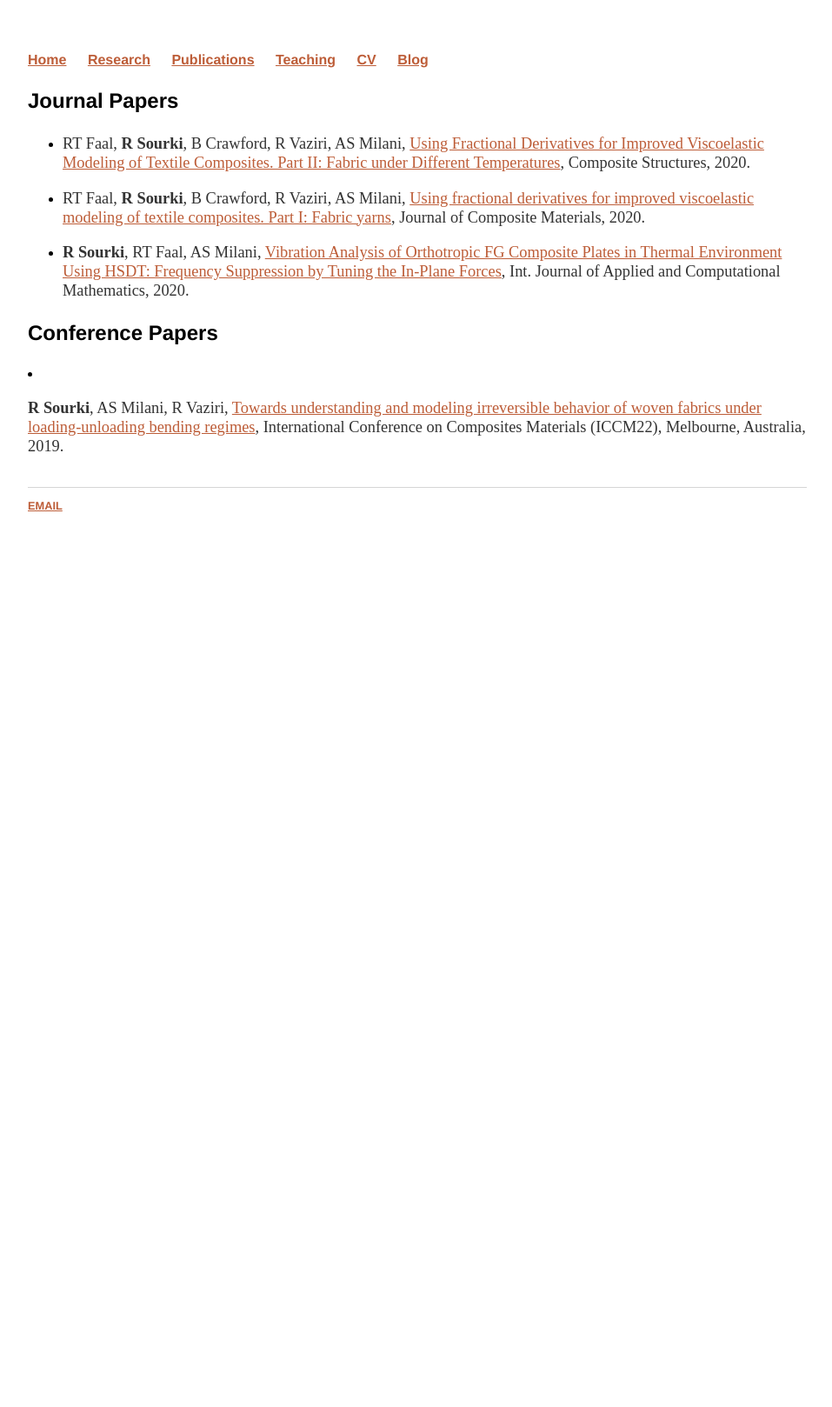
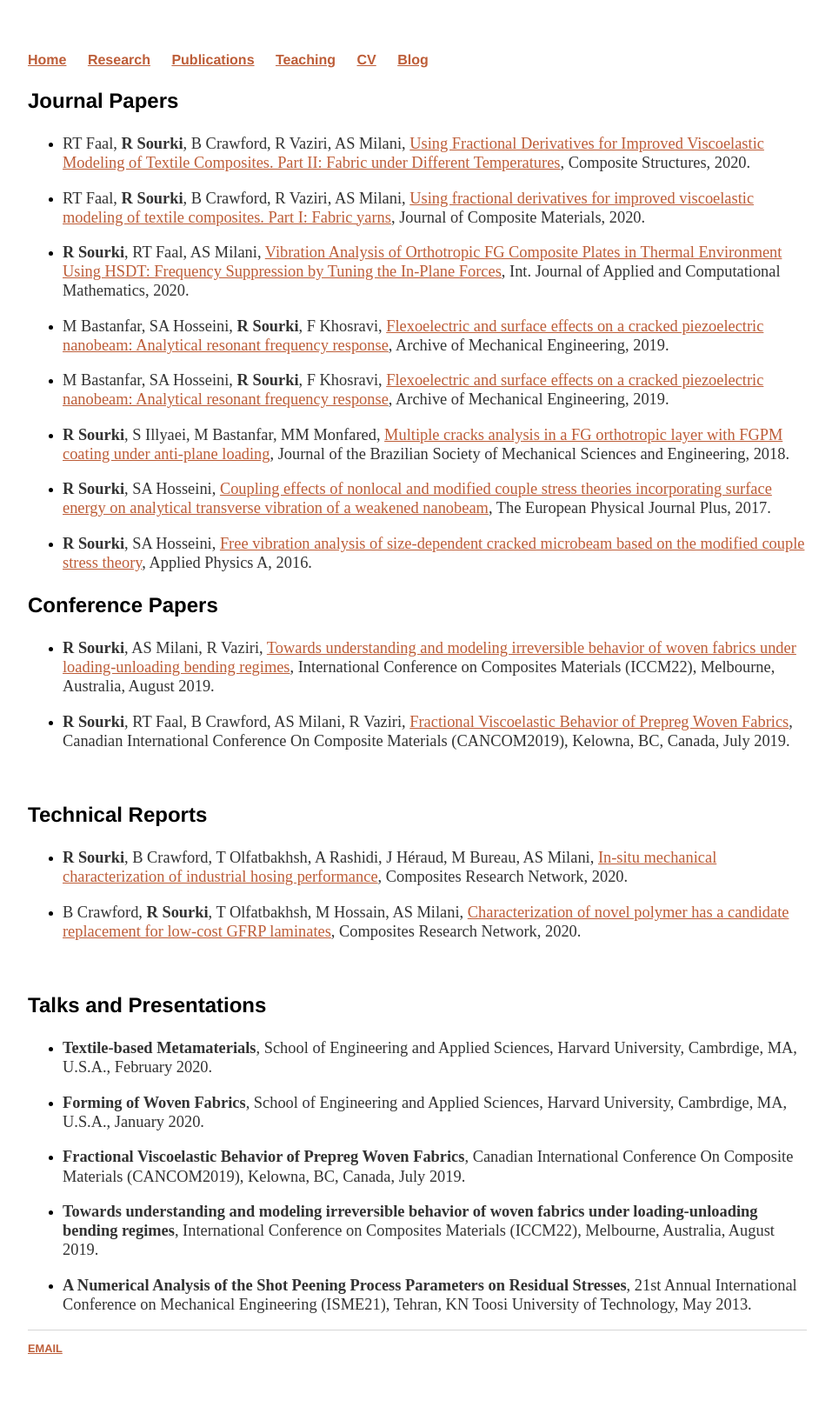
Before and after one commit to rsourki/rsourki.github.io, a Jekyll site: the page built from publications/index.html, in a window 1280 px wide. Shown: the whole page at 87% size, without its empty margins (160-1117 px from the left). Built offline with Jekyll 4.4.1, drawn with Linux system fonts in a browser that asks for light colours; before the commit the page ends 900 px from its top, so only the background shows below that.

Commit message:
Update index.html

```diff
--- a/publications/index.html
+++ b/publications/index.html
@@ -11,13 +11,40 @@ title: Publications - Reza Sourki Webpage
   Journal of Composite Materials, 2020.</p></li>
   <li><p><b>R Sourki</b>, RT Faal, AS Milani, <a href = "https://link.springer.com/article/10.1007/s40819-020-00806-5">Vibration Analysis of Orthotropic FG Composite Plates in Thermal Environment Using HSDT: Frequency Suppression by Tuning the In-Plane Forces</a>,
   Int. Journal of Applied and Computational Mathematics, 2020.</p></li>
+  <li><p>M Bastanfar, SA Hosseini, <b>R Sourki</b>, F Khosravi, <a href = "http://www.czasopisma.pan.pl/dlibra/publication/131355/edition/114743/content/flexoelectric-and-surface-effects-on-a-cracked-piezoelectric-nanobeam-analytical-resonant-frequency-response-bastanfar-marzie-hosseini-seyyed-amirhosein-sourki-reza-khosravi-farshad">Flexoelectric and surface effects on a cracked piezoelectric nanobeam: Analytical resonant frequency response</a>,
+  Archive of Mechanical Engineering, 2019.</p></li>
+  <li><p>M Bastanfar, SA Hosseini, <b>R Sourki</b>, F Khosravi, <a href = "http://www.czasopisma.pan.pl/dlibra/publication/131355/edition/114743/content/flexoelectric-and-surface-effects-on-a-cracked-piezoelectric-nanobeam-analytical-resonant-frequency-response-bastanfar-marzie-hosseini-seyyed-amirhosein-sourki-reza-khosravi-farshad">Flexoelectric and surface effects on a cracked piezoelectric nanobeam: Analytical resonant frequency response</a>,
+  Archive of Mechanical Engineering, 2019.</p></li>
+  <li><p><b>R Sourki</b>, S Illyaei, M Bastanfar, MM Monfared, <a href = "https://link.springer.com/article/10.1007/s40430-018-1234-1">Multiple cracks analysis in a FG orthotropic layer with FGPM coating under anti-plane loading</a>,
+  Journal of the Brazilian Society of Mechanical Sciences and Engineering, 2018.</p></li>
+  <li><p><b>R Sourki</b>, SA Hosseini, <a href = "https://link.springer.com/article/10.1140/epjp/i2017-11458-0">Coupling effects of nonlocal and modified couple stress theories incorporating surface energy on analytical transverse vibration of a weakened nanobeam</a>,
+  The European Physical Journal Plus, 2017.</p></li>
+  <li><p><b>R Sourki</b>, SA Hosseini, <a href = "https://link.springer.com/content/pdf/10.1007/s00339-016-9961-6.pdf">Free vibration analysis of size-dependent cracked microbeam based on the modified couple stress theory</a>,
+  Applied Physics A, 2016.</p></li>
   </ul>
 
  <h3>Conference Papers</h3>
- </ul>
+ <ul>
  <li><p><b>R Sourki</b>, AS Milani, R Vaziri, <a href = "https://search.informit.com.au/documentSummary;dn=894220628003201;res=IELENG">Towards understanding and modeling irreversible behavior of woven fabrics under loading-unloading bending regimes</a>,
- International Conference on Composites Materials (ICCM22), Melbourne, Australia, 2019.</p></li>
+ International Conference on Composites Materials (ICCM22), Melbourne, Australia, August 2019.</p></li>
+ <li><p><b>R Sourki</b>, RT Faal, B Crawford, AS Milani, R Vaziri, <a href = "https://www.researchgate.net/profile/Reza_Sourki/publication/338124377_FRACTIONAL_VISCOELASTIC_BEHAVIOR_OF_PREPREG_WOVEN_FABRICS/links/5e00e799a6fdcc28373a6a2f/FRACTIONAL-VISCOELASTIC-BEHAVIOR-OF-PREPREG-WOVEN-FABRICS.pdf">Fractional Viscoelastic Behavior of Prepreg Woven Fabrics</a>,
+ Canadian International Conference On Composite Materials (CANCOM2019), Kelowna, BC, Canada, July 2019.</p></li>
  </ul>
  <br>
+ <h3>Technical Reports</h3>
+ <ul>
+ <li><p><b>R Sourki</b>, B Crawford, T Olfatbakhsh, A Rashidi, J Héraud, M Bureau, AS Milani, <a href = "http://crno.ok.ubc.ca/files/2020/04/CRNO-31032020-1.pdf">In-situ mechanical characterization of industrial hosing performance</a>,
+ Composites Research Network, 2020.</p></li>
+ <li><p>B Crawford, <b>R Sourki</b>, T Olfatbakhsh, M Hossain, AS Milani, <a href = "http://crno.ok.ubc.ca/files/2020/04/CRNO-30032020-1.pdf">Characterization of novel polymer has a candidate replacement for low-cost GFRP laminates</a>,
+ Composites Research Network, 2020.</p></li>
+ </ul>
+ <br>
+ <h3>Talks and Presentations</h3>
+ <ul>
+ <li><p><b>Textile-based Metamaterials</b>, School of Engineering and Applied Sciences, Harvard University, Cambrdige, MA, U.S.A., February 2020.</p></li>
+ <li><p><b>Forming of Woven Fabrics</b>, School of Engineering and Applied Sciences, Harvard University, Cambrdige, MA, U.S.A., January 2020.</p></li>
+ <li><p><b>Fractional Viscoelastic Behavior of Prepreg Woven Fabrics</b>, Canadian International Conference On Composite Materials (CANCOM2019), Kelowna, BC, Canada, July 2019.</p></li>
+ <li><p><b>Towards understanding and modeling irreversible behavior of woven fabrics under loading-unloading bending regimes</b>, International Conference on Composites Materials (ICCM22), Melbourne, Australia, August 2019.</p></li>
+ <li><p><b>A Numerical Analysis of the Shot Peening Process Parameters on Residual Stresses</b>, 21st Annual International Conference on Mechanical Engineering (ISME21), Tehran, KN Toosi University of Technology, May 2013.</p></li>
 
 </div><!-- /.blurb -->
```
